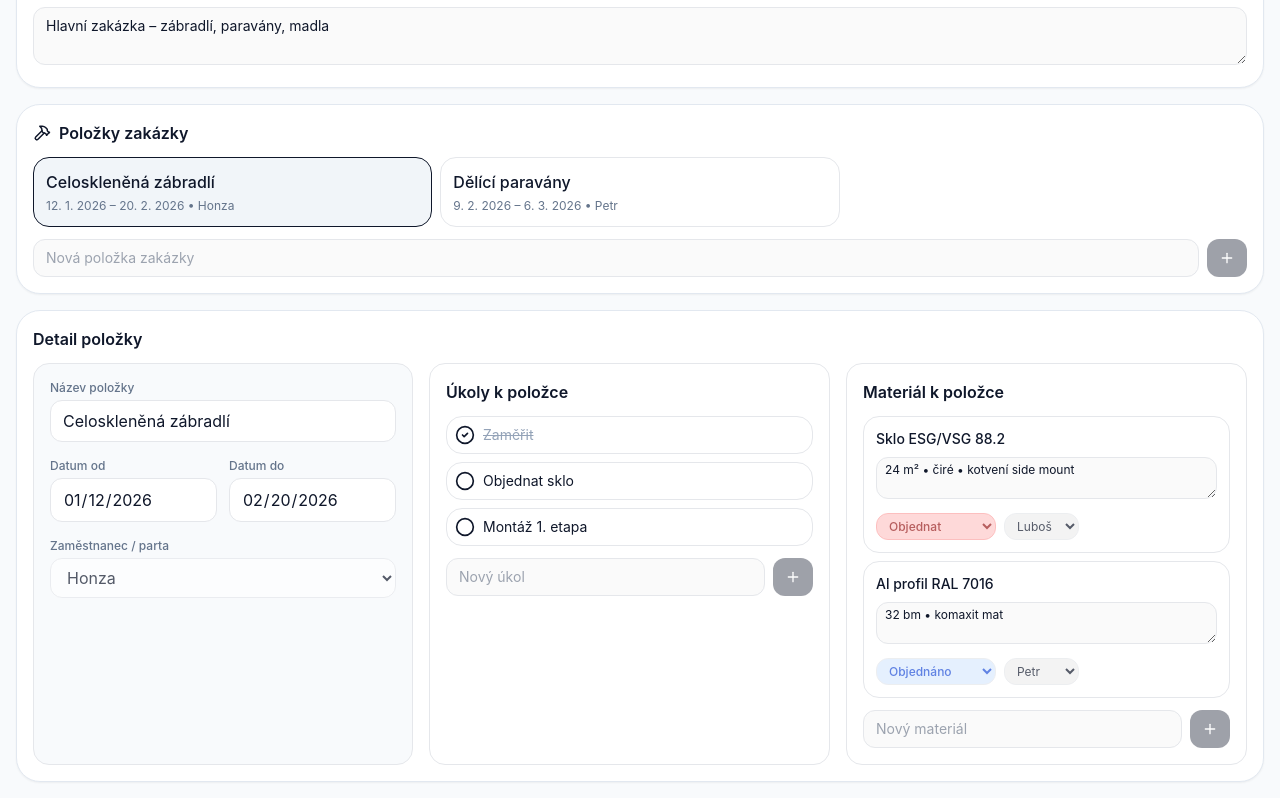
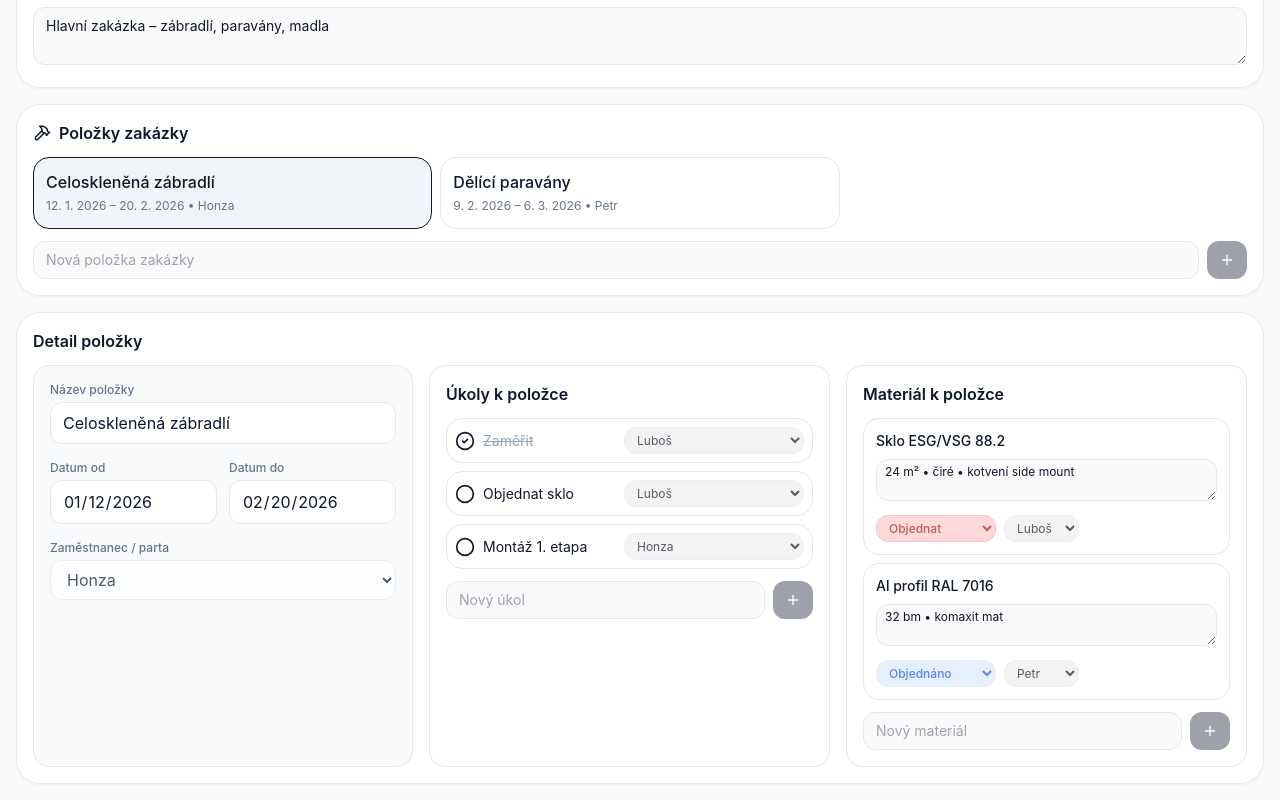
Before and after one commit to lubminarik/planovac-zakazek, a React (Vite) app: page / in a window 1280 px wide. Shown: the part 824-1624 px from the top of the page. Built offline with nearby package versions, Linux system fonts and the light colour scheme.

Commit message:
Update App.jsx

```diff
--- a/src/App.jsx
+++ b/src/App.jsx
@@ -174,6 +174,7 @@ export default function App() {
 
   const selectedProject = projects.find((project) => project.id === selectedProjectId) || projects[0];
   const selectedItem = selectedProject?.items.find((item) => item.id === selectedItemId) || selectedProject?.items[0];
+  const hasOpenAttendance = attendanceRecords.some((record) => record.employee === attendanceEmployee && !record.departure);
 
   useEffect(() => {
     window.localStorage.setItem(STORAGE_KEY, JSON.stringify({ employees, employeeAbsences, projects, selectedProjectId, selectedItemId, viewYear, attendanceRecords, attendanceEmployee, attendanceProjectId, attendanceMonth }));
@@ -327,10 +328,37 @@ export default function App() {
     setNewTaskText("");
   }
 
+  function updateTask(taskId, patch) {
+    if (!canEditSite || !selectedProject || !selectedItem) return;
+    updateItem(selectedProject.id, selectedItem.id, {
+      tasks: selectedItem.tasks.map((task) => (task.id === taskId ? { ...task, ...patch } : task)),
+    });
+  }
+
   function addMaterial() {
     if (!canEditSite || !selectedProject || !selectedItem || !newMaterialText.trim()) return;
     updateItem(selectedProject.id, selectedItem.id, { materials: [...selectedItem.materials, { id: nextId("M"), text: newMaterialText.trim(), details: "", status: "Objednat", employee: selectedItem.employee }] });
     setNewMaterialText("");
+  }
+
+  function removeItem(itemId) {
+    if (!canEditAll || !selectedProject) return;
+    if (selectedProject.items.length <= 1) {
+      alert("Zakázka musí mít alespoň jednu položku.");
+      return;
+    }
+    if (!window.confirm("Opravdu smazat tuto položku zakázky?")) return;
+
+    const remainingItems = selectedProject.items.filter((item) => item.id !== itemId);
+    setProjects((prev) =>
+      prev.map((project) =>
+        project.id === selectedProject.id ? { ...project, items: remainingItems } : project
+      )
+    );
+
+    if (selectedItemId === itemId) {
+      setSelectedItemId(remainingItems[0]?.id);
+    }
   }
 
   function addEmployee() {
@@ -762,10 +790,12 @@ export default function App() {
                 <select value={attendanceProjectId} onChange={(e) => setAttendanceProjectId(e.target.value)} className="rounded-xl border bg-white px-3 py-2 text-sm">
                   {projects.map((project) => <option key={project.id} value={project.id}>{project.name}</option>)}
                 </select>
-                <Button onClick={startAttendance} className="bg-green-700 hover:bg-green-800">Příchod</Button>
-                <Button onClick={stopAttendance} className="bg-red-700 hover:bg-red-800">Odchod</Button>
+                <Button disabled={hasOpenAttendance} onClick={startAttendance} className="bg-green-700 hover:bg-green-800">Příchod</Button>
+                <Button disabled={!hasOpenAttendance} onClick={stopAttendance} className="bg-red-700 hover:bg-red-800">Odchod</Button>
               </div>
-              <div className="mt-3 text-xs text-slate-500">Obědová pauza 30 minut se odečítá automaticky po zadání odchodu.</div>
+              <div className="mt-3 text-xs text-slate-500">
+                {hasOpenAttendance ? "Příchod je zapsaný – teď je možné zadat už jen odchod." : "Obědová pauza 30 minut se odečítá automaticky po zadání odchodu."}
+              </div>
 
               {canEditAll && (
                 <>
@@ -942,10 +972,17 @@ export default function App() {
             <div className="mb-3 flex items-center gap-2 font-semibold"><Hammer size={18} /> Položky zakázky</div>
             <div className="grid gap-2 sm:grid-cols-2 xl:grid-cols-3">
               {selectedProject?.items.map((item) => (
-                <button key={item.id} onClick={() => setSelectedItemId(item.id)} className={`rounded-2xl border p-3 text-left ${selectedItemId === item.id ? "border-slate-900 bg-slate-100" : "bg-white hover:bg-slate-50"}`}>
-                  <div className="font-medium">{item.name}</div>
-                  <div className="mt-1 text-xs text-slate-500">{dateRangeLabel(item.startDate, item.endDate)} • {item.employee}</div>
-                </button>
+                <div key={item.id} className={`rounded-2xl border p-3 ${selectedItemId === item.id ? "border-slate-900 bg-slate-100" : "bg-white hover:bg-slate-50"}`}>
+                  <button onClick={() => setSelectedItemId(item.id)} className="w-full text-left">
+                    <div className="font-medium">{item.name}</div>
+                    <div className="mt-1 text-xs text-slate-500">{dateRangeLabel(item.startDate, item.endDate)} • {item.employee}</div>
+                  </button>
+                  {canEditAll && (
+                    <button onClick={() => removeItem(item.id)} className="mt-2 rounded-xl bg-red-100 px-3 py-1 text-xs text-red-700 hover:bg-red-200">
+                      Smazat položku
+                    </button>
+                  )}
+                </div>
               ))}
             </div>
 
@@ -998,13 +1035,21 @@ export default function App() {
                   <div className="mb-3 font-semibold">Úkoly k položce</div>
                   <div className="space-y-2">
                     {selectedItem.tasks.map((task) => (
-                      <div key={task.id} className="flex items-center gap-2 rounded-2xl border p-2">
+                      <div key={task.id} className="grid gap-2 rounded-2xl border p-2 sm:grid-cols-[auto_1fr_180px] sm:items-center">
                         <button disabled={!canEditSite} onClick={() => toggleTask(task.id)}>
                           {task.done ? <CheckCircle2 size={20} /> : <Circle size={20} />}
                         </button>
-                        <div className={`flex-1 text-sm ${task.done ? "line-through text-slate-400" : ""}`}>
+                        <div className={`text-sm ${task.done ? "line-through text-slate-400" : ""}`}>
                           {task.text}
                         </div>
+                        <select
+                          disabled={!canEditSite}
+                          value={task.employee || selectedItem.employee || ""}
+                          onChange={(e) => updateTask(task.id, { employee: e.target.value })}
+                          className="rounded-xl border px-2 py-1 text-xs"
+                        >
+                          {employees.map((employee) => <option key={employee}>{employee}</option>)}
+                        </select>
                       </div>
                     ))}
                   </div>
```
